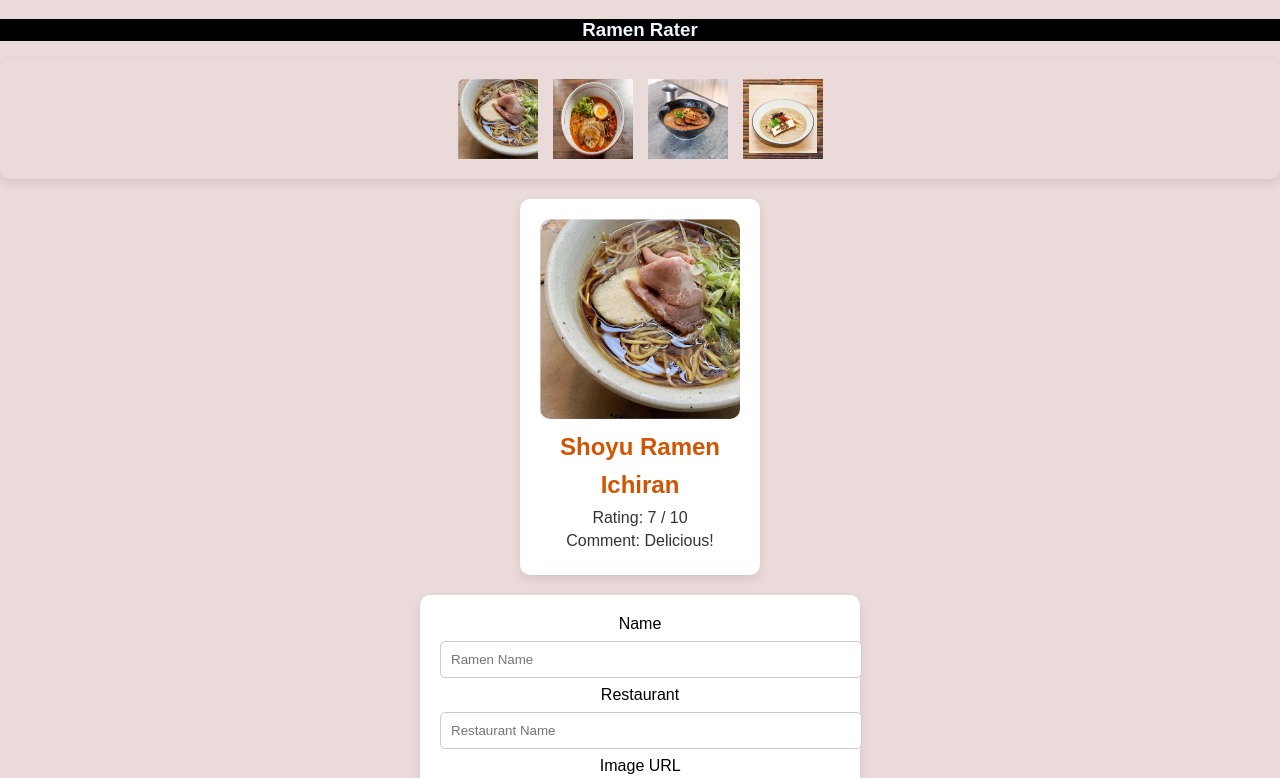
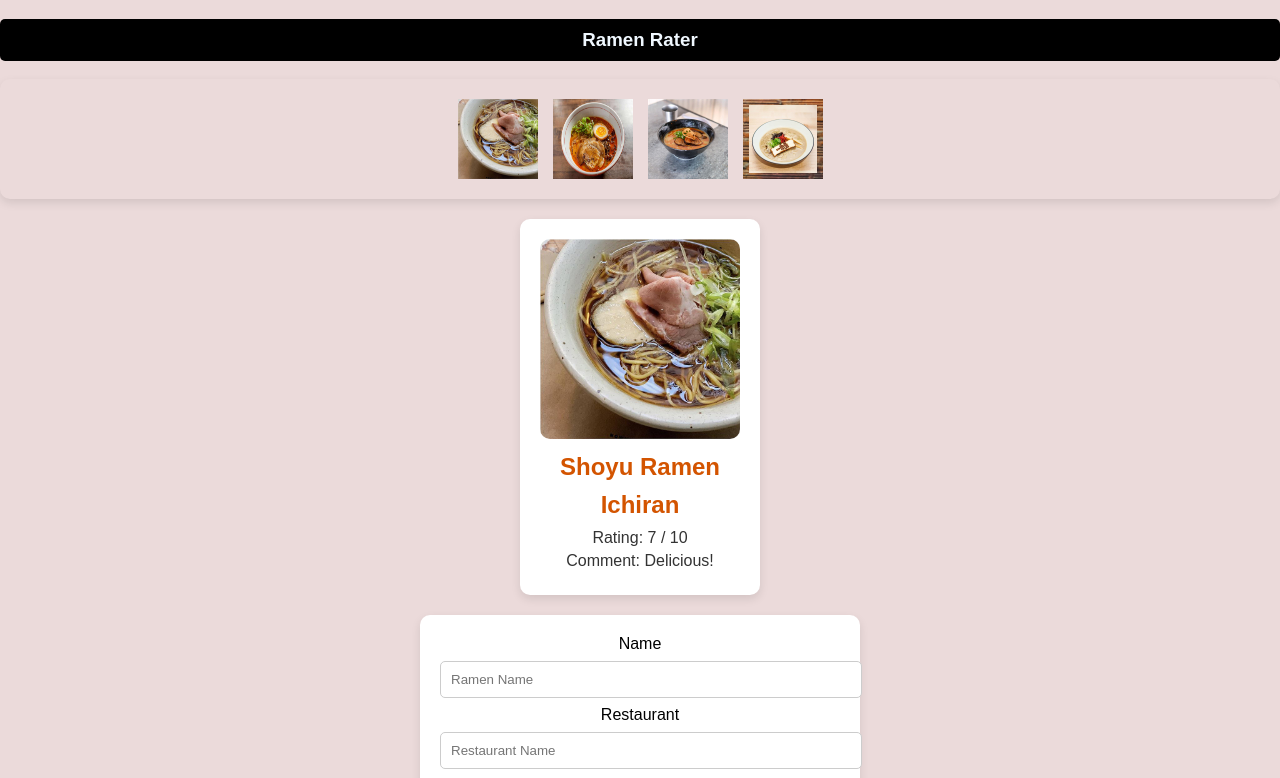
Before and after one commit to Joel-peace/ramen-rating-app., a plain HTML site: page index.html in a window 1280 px wide. Both pictures are taken after a click on the picture 497 px from the left and 119 px from the top of the page. Shown: the top 778 px of the page. Drawn offline with Linux system fonts and the light colour scheme.

Commit message:
fixed my code

```diff
--- a/index.css
+++ b/index.css
@@ -23,21 +23,17 @@ h1 {
     padding: 20px;
     border-radius: 10px;
     box-shadow: 0px 4px 10px rgba(0, 0, 0, 0.1);
-
-
 }
 
 #ramen-menu img {
     width: 80px;
     height: 80px;
-    /* border-radius: 50%; */
     cursor: pointer;
     transition: transform 0.2s ease-in-out;
-
 }
 
 #ramen-menu img:hover {
-    transform: scale(0.1);
+    transform: scale(1.1); /* Smooth zoom effect */
 }
 
 /* Ramen Details */
@@ -72,18 +68,15 @@ h1 {
     margin-top: 20px;
     padding: 20px;
     background: white;
-     border-radius: 10px;
+    border-radius: 10px;
     box-shadow: 0px 4px 10px rgba(0, 0, 0, 0.1);
     max-width: 400px;
     margin-left: auto;
     margin-right: auto;
-
-
 }
 
 #new-ramen-form input,
 #new-ramen-form button {
-
     width: 100%;
     padding: 10px;
     margin: 8px 0;
@@ -92,15 +85,18 @@ h1 {
 }
 
 #new-ramen-form button {
-    background:black;
+    background: black;
     color: white;
     font-size: 1rem;
     cursor: pointer;
     border: none;
+    transition: background 0.3s, color 0.3s;
 }
 
 #new-ramen-form button:hover {
-    background:white;
+    background: rgb(168, 38, 38);
+    color: black;
+    border: 1px solid black;
 }
 
 /* Responsive Design */
@@ -120,7 +116,11 @@ h1 {
         height: 150px;
     }
 }
-#p3{
+
+/* Fix for #p3 */
+#p3 {
     background-color: black;
     color: aliceblue;
+    padding: 10px;
+    border-radius: 5px;
 }
--- a/index.js
+++ b/index.js
@@ -10,25 +10,28 @@ const ramens = [
 function displayRamens() {
     // Get the ramen menu container element
     let ramenMenu = document.getElementById("ramen-menu");
-    console.log
 
     // Loop through the ramens array to display each ramen
-    ramens.forEach(function(ramen) { // for each metod is used to acces the array in this case the images
+    ramens.forEach(function(ramen) { // forEach method is used to access the array in this case the images
         // Create an image element for the ramen
-        const img = document.createElement("img");// This create the image tag
+        const img = document.createElement("img"); // This creates the image tag
         img.src = ramen.image;  // Set the image source
         img.alt = ramen.name;   // Set the alternative text
         img.width = 80;         // Set the width of the image
         img.height = 80;        // Set the height of the image
 
         // Add a click event listener to show ramen details when clicked
-        img.addEventListener("click", () => handleClick(ramen));
+        img.addEventListener("click", function() {
+            handleClick(ramen); // Properly closed function call
+        });
 
         // Append the image to the ramen menu container
         ramenMenu.appendChild(img);
     });
 }
+
 displayRamens(); // Call the function to display all existing ramen images
+
 
 // Function to display ramen details when a ramen image is clickedll
 function handleClick(ramen) {
```
Also changed, not shown: index.html (+4 -0 lines).
